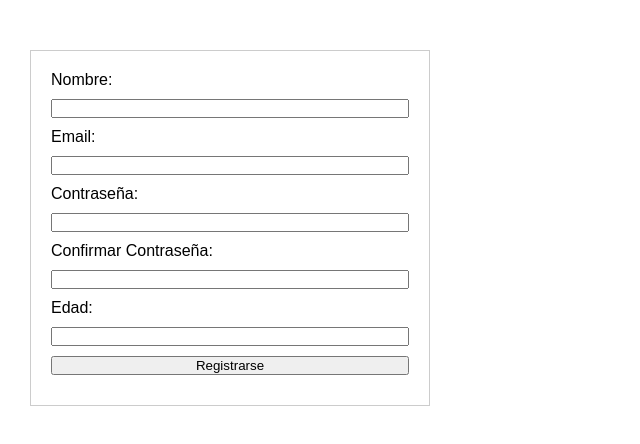
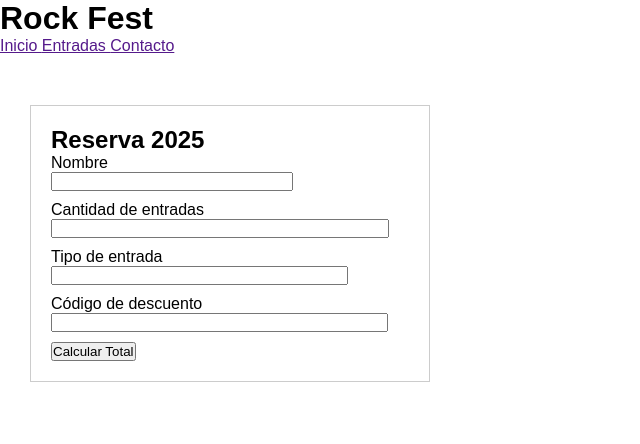
Before and after one commit to SttJonas/FormYValidacion, a plain HTML site: page index.html in a window 1280 px wide. Shown: the whole page, without its empty margins (0-640 px from the left). Drawn offline with Linux system fonts and the light colour scheme; some packages are replaced by stand-ins of ours; files that its build step writes are made by us from their sources; a script that the page names is missing.

Commit message:
Update index.html

```diff
--- a/index.html
+++ b/index.html
@@ -1,35 +1,55 @@
 <!DOCTYPE html>
-<html lang="es">
+<html lang="en">
 <head>
-  <meta charset="UTF-8" />
-  <meta name="viewport" content="width=device-width, initial-scale=1.0" />
-  <title>Document</title>
-  <link rel="stylesheet" href="style.css" />
-  <script src="https://cdn.jsdelivr.net/npm/sweetalert2@11"></script>
+    <meta charset="UTF-8">
+    <meta name="viewport" content="width=device-width, initial-scale=1.0">
+    <title>Document</title>
+    <link rel="stylesheet" href="/Semestral/Css/Style.css">
 </head>
 <body>
-   <div>
-    <form id="formulario">
-      <label>Nombre: </label>
-      <input type="text" id="nombre" maxlength="10" required />
+    <div class="contenedor-principal">
+        <header>
+            <h1>
+                Rock Fest
+            </h1>
+            <nav>
+                    <a href="">
+                        Inicio
+                    </a>
+                    <a href="">
+                        Entradas
+                    </a>
+                    <a href="">
+                        Contacto
+                    </a>
+            </nav>
+        </header>
 
-      <label>Email:</label>
-      <input type="email" id="email" required />
-
-      <label>Contraseña:</label>
-      <input type="password" id="password" required />
-
-      <label>Confirmar Contraseña:</label>
-      <input type="password" id="confirmaPassword" required />
-
-      <label>Edad:</label>
-      <input type="number" id="edad" required />
-
-      <input type="submit" value="Registrarse" />
-    </form>
-    <div id="alertaContenedor"></div>
-  </div>
-
-  <script src="app.js"></script>
+        <div class="contenedor-tarjeta">
+            <section class="tarjeta">
+            <form action="" id="formularioLogin">
+                <h2>Reserva 2025</h2>
+                <div class="campo">
+                    <label for="">Nombre</label>
+                    <input type="text" name="Nombre" id="Nombre" required>
+                </div>
+                <div class="campo">
+                    <label for="">Cantidad de entradas</label>
+                    <input type="number" name="cantidad" id="cantidad" required>
+                </div>
+                <div class="campo">
+                    <label for="">Tipo de entrada</label>
+                    <input type="text" name="entrada" id="entradas" required>
+                </div>
+                <div class="campo">
+                    <label for="">Código de descuento</label>
+                    <input type="text"  name="descuento" id="descuento" required>
+                </div>
+                <button type="button" class="btn-total" id="btntotal">Calcular Total</button>
+            </form>
+        </section>
+        </div>
+    </div>
+    <script src="/Semestral/Js/app.js"></script>
 </body>
 </html>
```
